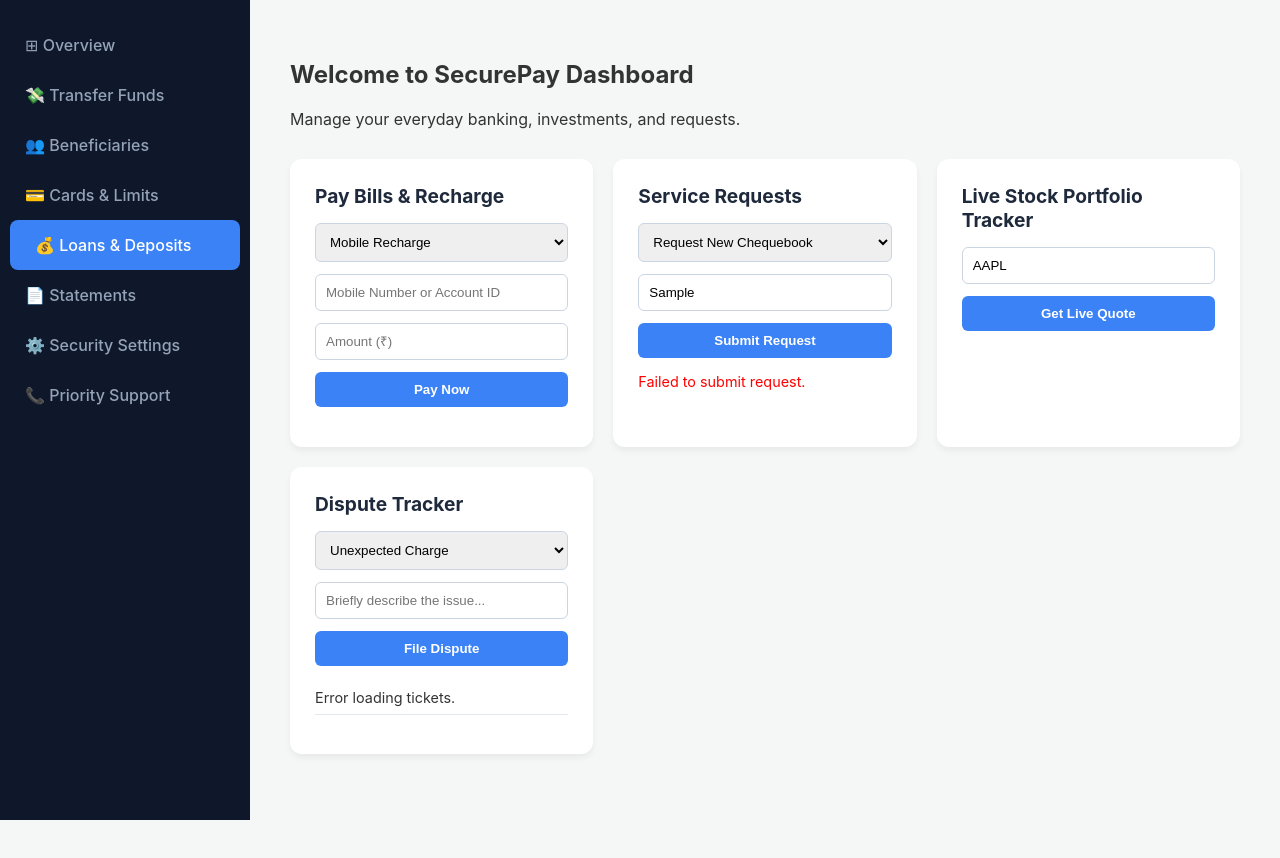
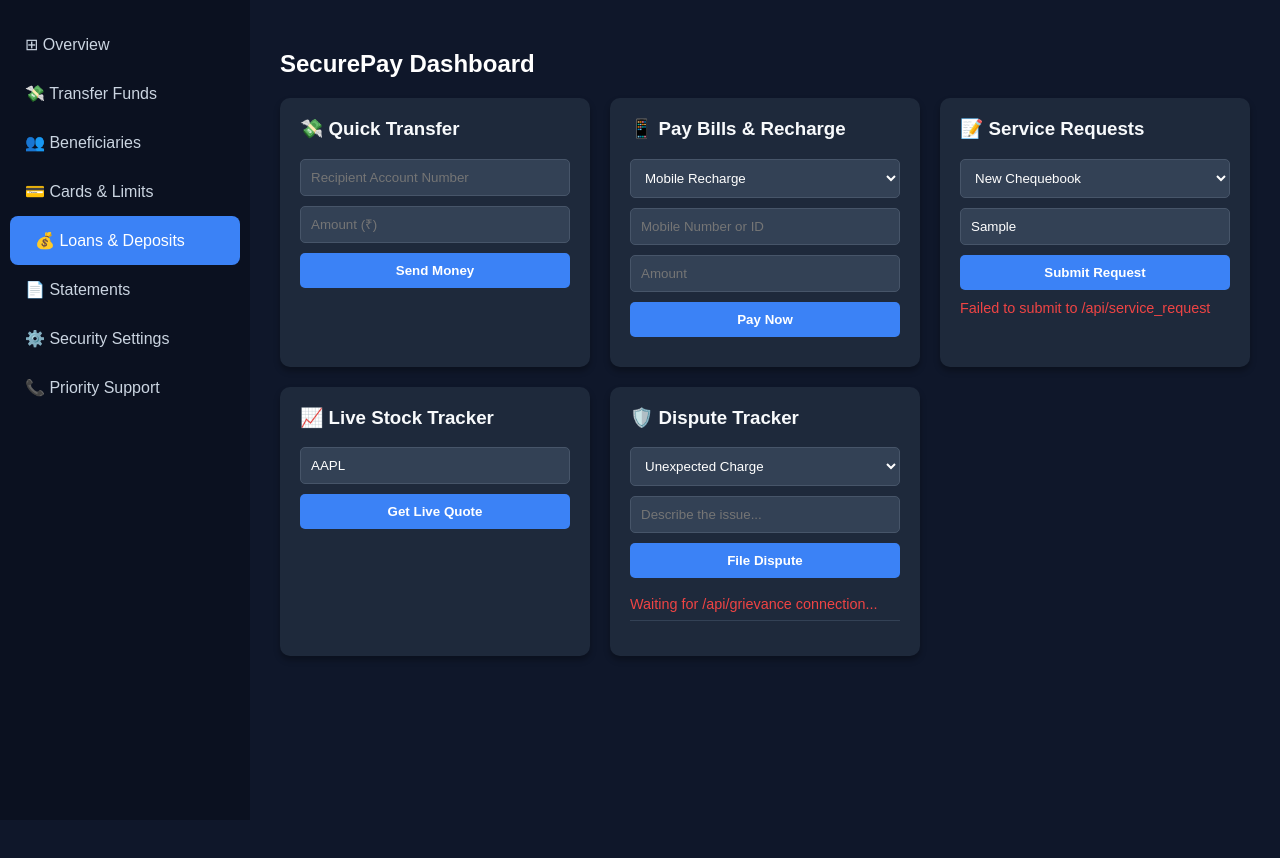
Before and after one commit to Cyberjoy-In/SecurePay, a website: page index.html in a window 1280 px wide. Both pictures are taken after typing "Sample" into the empty fields and a click on the button "Submit Request". Before the commit the page ends 800 px from the top, so only its background shows below. Drawn offline with Linux system fonts and the light colour scheme; no server answers.

Commit message:
Update index.html

```diff
--- a/index.html
+++ b/index.html
@@ -3,294 +3,242 @@
 <head>
     <meta charset="UTF-8">
     <meta name="viewport" content="width=device-width, initial-scale=1.0">
-    <title>SecurePay Banking Prototype</title>
+    <title>SecurePay Dashboard</title>
     <style>
-        /* Basic Reset & Clean Styling */
         body {
             margin: 0;
-            font-family: -apple-system, BlinkMacSystemFont, "Segoe UI", Roboto, Helvetica, Arial, sans-serif;
+            font-family: Arial, sans-serif;
             display: flex;
-            background-color: #f4f7f6;
-            color: #333;
+            background: #0f172a;
+            color: white;
         }
-
-        /* Sidebar Styling (Matching your image) */
         .sidebar {
             width: 250px;
-            background-color: #0f172a;
-            color: #94a3b8;
+            background: #0b1120;
+            padding-top: 20px;
             height: 100vh;
-            padding-top: 20px;
             position: fixed;
         }
-        .sidebar-item {
+        .sidebar div {
             padding: 15px 25px;
             cursor: pointer;
-            display: flex;
-            align-items: center;
-            gap: 10px;
-            font-weight: 500;
+            color: #cbd5e1;
         }
-        .sidebar-item:hover, .sidebar-item.active {
-            background-color: #3b82f6;
+        .sidebar div:hover, .sidebar .active {
+            background: #3b82f6;
             color: white;
             border-radius: 8px;
             margin: 0 10px;
         }
-
-        /* Main Content Area */
-        .main-content {
+        .main {
             margin-left: 250px;
-            padding: 40px;
+            padding: 30px;
             flex-grow: 1;
+            background: #0f172a;
+            min-height: 100vh;
         }
-        .header {
-            margin-bottom: 30px;
-        }
-
-        /* Card Styling */
-        .dashboard-grid {
+        .grid {
             display: grid;
             grid-template-columns: repeat(auto-fit, minmax(300px, 1fr));
             gap: 20px;
         }
         .card {
-            background: white;
-            padding: 25px;
-            border-radius: 12px;
-            box-shadow: 0 4px 6px rgba(0,0,0,0.05);
+            background: #1e293b;
+            padding: 20px;
+            border-radius: 10px;
+            box-shadow: 0 4px 6px rgba(0,0,0,0.3);
         }
         .card h3 {
             margin-top: 0;
-            color: #1e293b;
-            font-size: 1.2rem;
-            margin-bottom: 15px;
+            color: #f8fafc;
         }
-
-        /* Form Elements */
         input, select {
             width: 100%;
             padding: 10px;
-            margin-bottom: 12px;
-            border: 1px solid #cbd5e1;
-            border-radius: 6px;
+            margin-bottom: 10px;
+            border-radius: 5px;
+            border: 1px solid #475569;
+            background: #334155;
+            color: white;
             box-sizing: border-box;
         }
         button {
-            background-color: #3b82f6;
+            width: 100%;
+            padding: 10px;
+            background: #3b82f6;
             color: white;
             border: none;
-            padding: 10px 15px;
-            border-radius: 6px;
+            border-radius: 5px;
             cursor: pointer;
-            width: 100%;
             font-weight: bold;
         }
-        button:hover {
-            background-color: #2563eb;
-        }
-
-        /* Result Text */
-        .result-text {
-            margin-top: 15px;
-            font-size: 0.9rem;
-            color: #059669;
-        }
-        .ticket-list {
-            margin-top: 15px;
-            font-size: 0.9rem;
-            list-style: none;
-            padding: 0;
-        }
-        .ticket-list li {
-            padding: 8px 0;
-            border-bottom: 1px solid #e2e8f0;
-        }
+        button:hover { background: #2563eb; }
+        .result { margin-top: 10px; font-size: 0.9em; color: #10b981; }
+        .error { color: #ef4444; }
+        ul { list-style: none; padding: 0; margin-top: 10px; font-size: 0.9em; }
+        li { padding: 8px 0; border-bottom: 1px solid #334155; }
     </style>
 </head>
 <body>
 
-    <!-- Sidebar Layout -->
+    <!-- Sidebar Structure -->
     <div class="sidebar">
-        <div class="sidebar-item">⊞ Overview</div>
-        <div class="sidebar-item">💸 Transfer Funds</div>
-        <div class="sidebar-item">👥 Beneficiaries</div>
-        <div class="sidebar-item">💳 Cards & Limits</div>
-        <div class="sidebar-item active">💰 Loans & Deposits</div>
-        <div class="sidebar-item">📄 Statements</div>
-        <div class="sidebar-item">⚙️ Security Settings</div>
-        <div class="sidebar-item">📞 Priority Support</div>
+        <div>⊞ Overview</div>
+        <div>💸 Transfer Funds</div>
+        <div>👥 Beneficiaries</div>
+        <div>💳 Cards & Limits</div>
+        <div class="active">💰 Loans & Deposits</div>
+        <div>📄 Statements</div>
+        <div>⚙️ Security Settings</div>
+        <div>📞 Priority Support</div>
     </div>
 
-    <!-- Main Content Area -->
-    <div class="main-content">
-        <div class="header">
-            <h2>Welcome to SecurePay Dashboard</h2>
-            <p>Manage your everyday banking, investments, and requests.</p>
-        </div>
+    <!-- Main Content -->
+    <div class="main">
+        <h2>SecurePay Dashboard</h2>
+        <div class="grid">
 
-        <div class="dashboard-grid">
+            <!-- EXISTING FEATURE MOCKUP -->
+            <div class="card">
+                <h3>💸 Quick Transfer</h3>
+                <input type="text" placeholder="Recipient Account Number">
+                <input type="number" placeholder="Amount (₹)">
+                <button onclick="alert('Transfer backend pending integration.')">Send Money</button>
+            </div>
 
             <!-- 1. BBPS Bill Payments -->
-            <div id="bbps-section" class="card">
-                <h3>Pay Bills & Recharge</h3>
+            <div class="card">
+                <h3>📱 Pay Bills & Recharge</h3>
                 <select id="bill-type">
                     <option value="mobile">Mobile Recharge</option>
                     <option value="electricity">Electricity</option>
                     <option value="water">Water</option>
                 </select>
-                <input type="text" id="bill-account" placeholder="Mobile Number or Account ID">
-                <input type="number" id="bill-amount" placeholder="Amount (₹)">
+                <input type="text" id="bill-account" placeholder="Mobile Number or ID">
+                <input type="number" id="bill-amount" placeholder="Amount">
                 <button onclick="payBill()">Pay Now</button>
-                <p id="bbps-result" class="result-text"></p>
+                <div id="bbps-result" class="result"></div>
             </div>
 
             <!-- 2. Service Requests -->
-            <div id="service-section" class="card">
-                <h3>Service Requests</h3>
+            <div class="card">
+                <h3>📝 Service Requests</h3>
                 <select id="request-type">
-                    <option value="Chequebook">Request New Chequebook</option>
-                    <option value="AddressUpdate">Update Mailing Address</option>
-                    <option value="AccountUpgrade">Request Account Upgrade</option>
+                    <option value="Chequebook">New Chequebook</option>
+                    <option value="AddressUpdate">Update Address</option>
                 </select>
                 <input type="text" id="request-details" placeholder="Additional details...">
                 <button onclick="submitRequest()">Submit Request</button>
-                <p id="service-result" class="result-text"></p>
+                <div id="service-result" class="result"></div>
             </div>
 
             <!-- 3. Investments & Trading -->
-            <div id="invest-section" class="card">
-                <h3>Live Stock Portfolio Tracker</h3>
-                <input type="text" id="stock-symbol" placeholder="Stock Symbol (e.g., AAPL, TSLA)" value="AAPL">
+            <div class="card">
+                <h3>📈 Live Stock Tracker</h3>
+                <input type="text" id="stock-symbol" placeholder="Symbol (e.g., AAPL)" value="AAPL">
                 <button onclick="checkStock()">Get Live Quote</button>
-                <div id="stock-result" class="result-text"></div>
+                <div id="stock-result" class="result"></div>
             </div>
 
             <!-- 4. Grievance Tracker -->
-            <div id="grievance-section" class="card">
-                <h3>Dispute Tracker</h3>
+            <div class="card">
+                <h3>🛡️ Dispute Tracker</h3>
                 <select id="issue-type">
                     <option value="Unexpected Charge">Unexpected Charge</option>
                     <option value="Failed Transaction">Failed Transaction</option>
                     <option value="Unauthorized Account Conversion">Unauthorized Account Conversion</option>
                     <option value="Non-maintenance Charges">Non-maintenance Charges</option>
                 </select>
-                <input type="text" id="issue-desc" placeholder="Briefly describe the issue...">
+                <input type="text" id="issue-desc" placeholder="Describe the issue...">
                 <button onclick="fileGrievance()">File Dispute</button>
-                <ul id="ticket-list" class="ticket-list"></ul>
+                <ul id="ticket-list"></ul>
             </div>
 
         </div>
     </div>
 
-    <!-- Frontend Logic -->
+    <!-- Frontend API Logic -->
     <script>
-        // 1. Bill Payments Logic
+        // 1. BBPS Bills
         async function payBill() {
-            const type = document.getElementById('bill-type').value;
-            const account = document.getElementById('bill-account').value;
-            const amount = document.getElementById('bill-amount').value;
             const resultBox = document.getElementById('bbps-result');
-
-            if (!account || !amount) {
-                resultBox.innerText = "Please fill in all details.";
-                resultBox.style.color = "red";
-                return;
-            }
-
             resultBox.innerText = "Processing payment...";
-            resultBox.style.color = "black";
-
+            resultBox.className = 'result';
             try {
                 const res = await fetch('/api/bbps', {
                     method: 'POST',
                     headers: { 'Content-Type': 'application/json' },
-                    body: JSON.stringify({ type, accountNumber: account, amount })
+                    body: JSON.stringify({
+                        type: document.getElementById('bill-type').value,
+                        accountNumber: document.getElementById('bill-account').value,
+                        amount: document.getElementById('bill-amount').value
+                    })
                 });
                 const data = await res.json();
                 resultBox.innerText = data.message;
-                resultBox.style.color = "#059669";
-            } catch (error) {
-                resultBox.innerText = "Failed to connect to server.";
-                resultBox.style.color = "red";
+            } catch (e) {
+                resultBox.innerText = "Failed to connect to /api/bbps";
+                resultBox.className = 'result error';
             }
         }
 
-        // 2. Service Request Logic
+        // 2. Service Requests
         async function submitRequest() {
-            const type = document.getElementById('request-type').value;
-            const details = document.getElementById('request-details').value;
             const resultBox = document.getElementById('service-result');
-
-            resultBox.innerText = "Submitting request...";
-            resultBox.style.color = "black";
-
+            resultBox.innerText = "Submitting...";
+            resultBox.className = 'result';
             try {
                 const res = await fetch('/api/service_request', {
                     method: 'POST',
                     headers: { 'Content-Type': 'application/json' },
-                    body: JSON.stringify({ requestType: type, details })
+                    body: JSON.stringify({
+                        requestType: document.getElementById('request-type').value,
+                        details: document.getElementById('request-details').value
+                    })
                 });
                 const data = await res.json();
-                resultBox.innerText = `Success: Ref ${data.referenceId} (${data.status})`;
-                resultBox.style.color = "#059669";
-            } catch (error) {
-                resultBox.innerText = "Failed to submit request.";
-                resultBox.style.color = "red";
+                resultBox.innerText = `Ref: ${data.referenceId} (${data.status})`;
+            } catch (e) {
+                resultBox.innerText = "Failed to submit to /api/service_request";
+                resultBox.className = 'result error';
             }
         }
 
-        // 3. Investments Logic
+        // 3. Investments
         async function checkStock() {
-            const symbol = document.getElementById('stock-symbol').value.toUpperCase();
             const resultBox = document.getElementById('stock-result');
-
-            if (!symbol) return;
-
-            resultBox.innerText = "Loading live market data...";
-            resultBox.style.color = "black";
-
+            resultBox.innerText = "Loading data...";
+            resultBox.className = 'result';
             try {
+                const symbol = document.getElementById('stock-symbol').value.toUpperCase();
                 const res = await fetch(`/api/invest?symbol=${symbol}`);
                 const data = await res.json();
-
                 if (data.success) {
-                    resultBox.innerHTML = `
-                        <br><strong>Symbol:</strong> ${data.symbol}
-                        <br><strong>Current Price:</strong> $${data.currentPrice}
-                        <br><strong>Today's High/Low:</strong> $${data.high} / $${data.low}
-                    `;
-                    resultBox.style.color = "#333";
+                    resultBox.innerHTML = `Price: $${data.currentPrice} <br> High/Low: $${data.high} / $${data.low}`;
                 } else {
-                    resultBox.innerText = "Error fetching data. Check symbol or API key.";
-                    resultBox.style.color = "red";
+                    resultBox.innerText = "Error fetching data.";
+                    resultBox.className = 'result error';
                 }
-            } catch (error) {
-                resultBox.innerText = "Failed to connect to API.";
-                resultBox.style.color = "red";
+            } catch (e) {
+                resultBox.innerText = "API connection failed. Ensure /api/invest is running.";
+                resultBox.className = 'result error';
             }
         }
 
-        // 4. Grievance Tracker Logic
+        // 4. Grievance Tracker
         async function fileGrievance() {
-            const issueType = document.getElementById('issue-type').value;
-            const description = document.getElementById('issue-desc').value;
-
-            if (!description) {
-                alert("Please provide a description of the issue.");
-                return;
-            }
-
             try {
                 await fetch('/api/grievance', {
                     method: 'POST',
                     headers: { 'Content-Type': 'application/json' },
-                    body: JSON.stringify({ issueType, description })
+                    body: JSON.stringify({
+                        issueType: document.getElementById('issue-type').value,
+                        description: document.getElementById('issue-desc').value
+                    })
                 });
-
-                document.getElementById('issue-desc').value = ""; // Clear input
-                loadTickets(); // Refresh the list
-            } catch (error) {
+                document.getElementById('issue-desc').value = "";
+                loadTickets();
+            } catch (e) {
                 alert("Error filing dispute.");
             }
         }
@@ -299,22 +247,17 @@
             try {
                 const res = await fetch('/api/grievance');
                 const data = await res.json();
-
-                let html = "";
-                if (data.tickets.length === 0) {
-                    html = "<li>No active disputes.</li>";
-                } else {
-                    data.tickets.forEach(tkt => {
-                        html += `<li><strong>${tkt.id}</strong>: ${tkt.issueType} <br><span style="color:#d97706; font-size: 0.8rem;">Status: ${tkt.status}</span></li>`;
-                    });
-                }
+                let html = data.tickets.length ? "" : "<li>No active disputes.</li>";
+                data.tickets.forEach(tkt => {
+                    html += `<li><strong>${tkt.id}</strong>: ${tkt.issueType} <br><span style="color:#fbbf24;">${tkt.status}</span></li>`;
+                });
                 document.getElementById('ticket-list').innerHTML = html;
-            } catch (error) {
-                document.getElementById('ticket-list').innerHTML = "<li>Error loading tickets.</li>";
+            } catch (e) {
+                document.getElementById('ticket-list').innerHTML = "<li class='error'>Waiting for /api/grievance connection...</li>";
             }
         }
 
-        // Load active tickets when the page opens
+        // Initialize on load
         window.onload = loadTickets;
     </script>
 </body>
```
